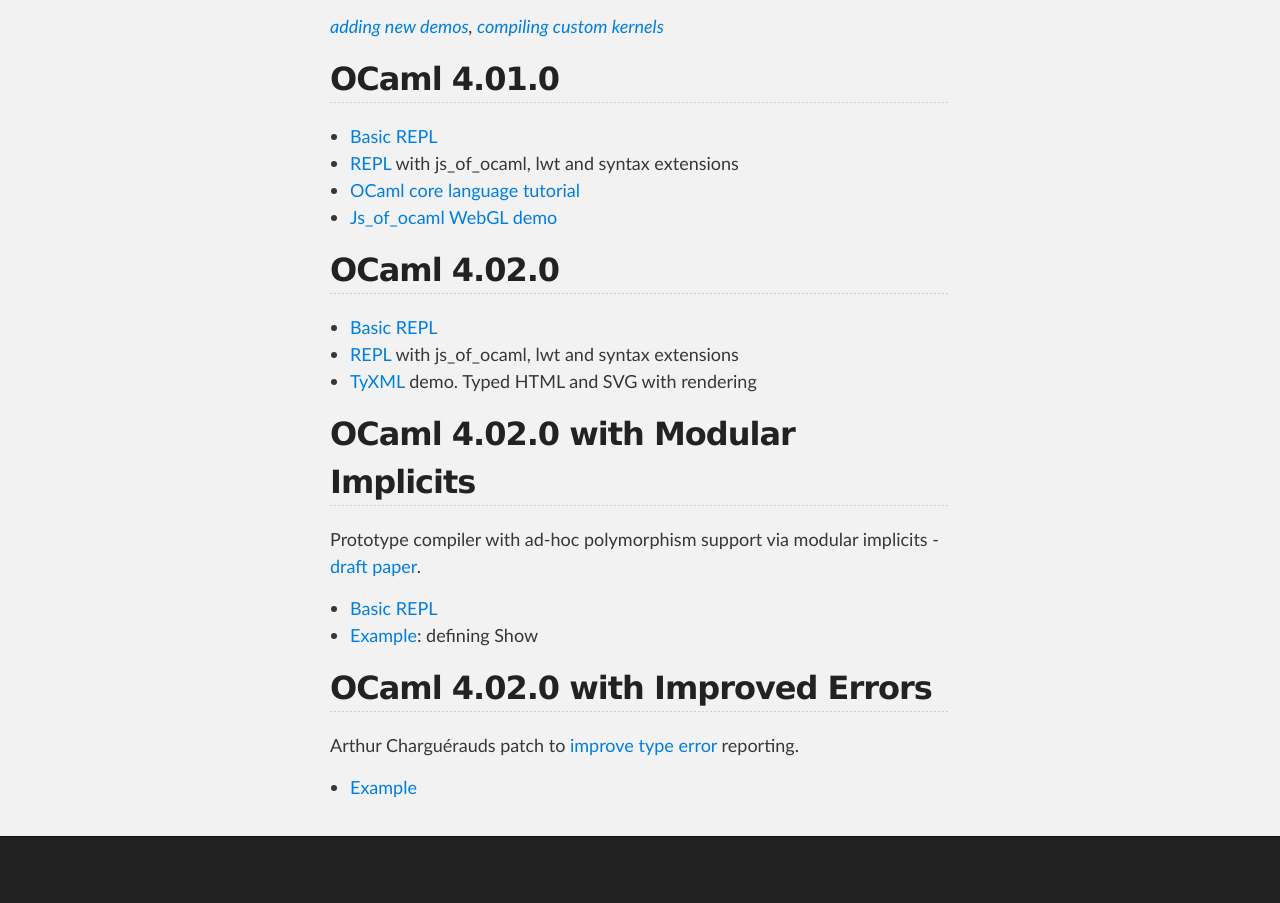
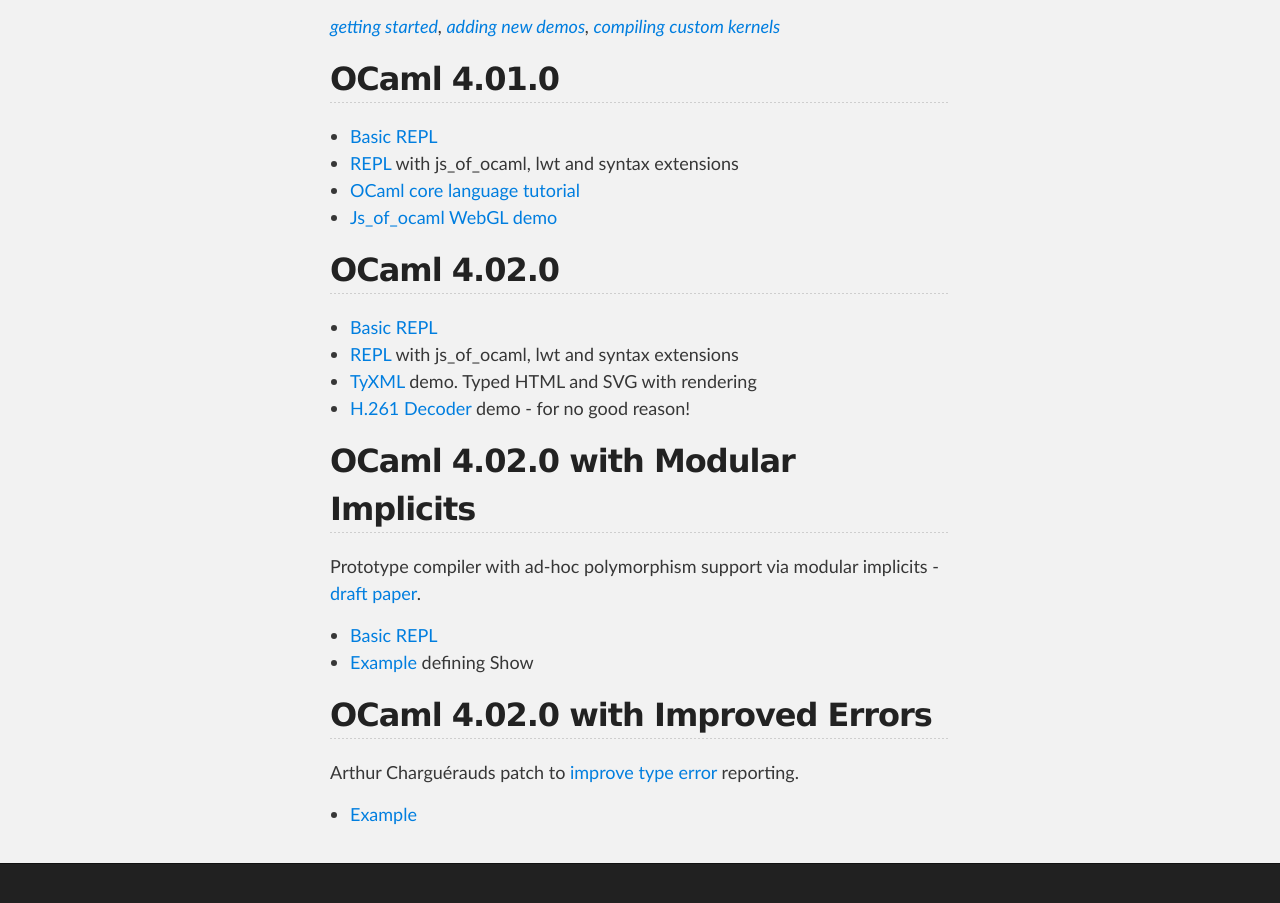
Before and after one commit to andrewray/iocamljs, a Jekyll site: the page built from index.md, in a window 1280 px wide, cut to the strip 404-1308 px from the top of the page. Built offline with Jekyll 4.4.1, drawn with Linux system fonts in a browser that asks for light colours; before the commit the page ends 1281 px from its top, so only the background shows below that.

Commit message:
getting started, link to h.261 demo

```diff
--- /dev/null
+++ b/getting_started.html
@@ -0,0 +1,5 @@
+---
+layout: iocamljs
+notebook_guid: "getting-started.ipynb"
+kernel: min401
+---
--- a/index.md
+++ b/index.md
@@ -6,7 +6,9 @@
 
 <object type="image/svg+xml" data="IOnotepadJS.svg"></object>
 
-_[adding new demos](adding_demos.html), [compiling custom kernels](compiling_kernels.html)_
+_[getting started](getting_started.html),
+[adding new demos](adding_demos.html),
+[compiling custom kernels](compiling_kernels.html)_
 
 ## OCaml 4.01.0
 
@@ -20,6 +22,7 @@
 * [Basic REPL](min402.html)
 * [REPL](full402.html) with js_of_ocaml, lwt and syntax extensions
 * [TyXML](tyxml.html) demo.  Typed HTML and SVG with rendering
+* [H.261 Decoder](oh261.html) demo - for no good reason!
 
 ## OCaml 4.02.0 with Modular Implicits
 
@@ -27,7 +30,7 @@
 implicits - [draft paper](http://www.lpw25.net/ml2014.pdf).
 
 * [Basic REPL](modimp.html)
-* [Example](modimp_show.html): defining Show
+* [Example](modimp_show.html) defining Show
 
 ## OCaml 4.02.0 with Improved Errors
 
```
Also changed, not shown: 1 other file.
